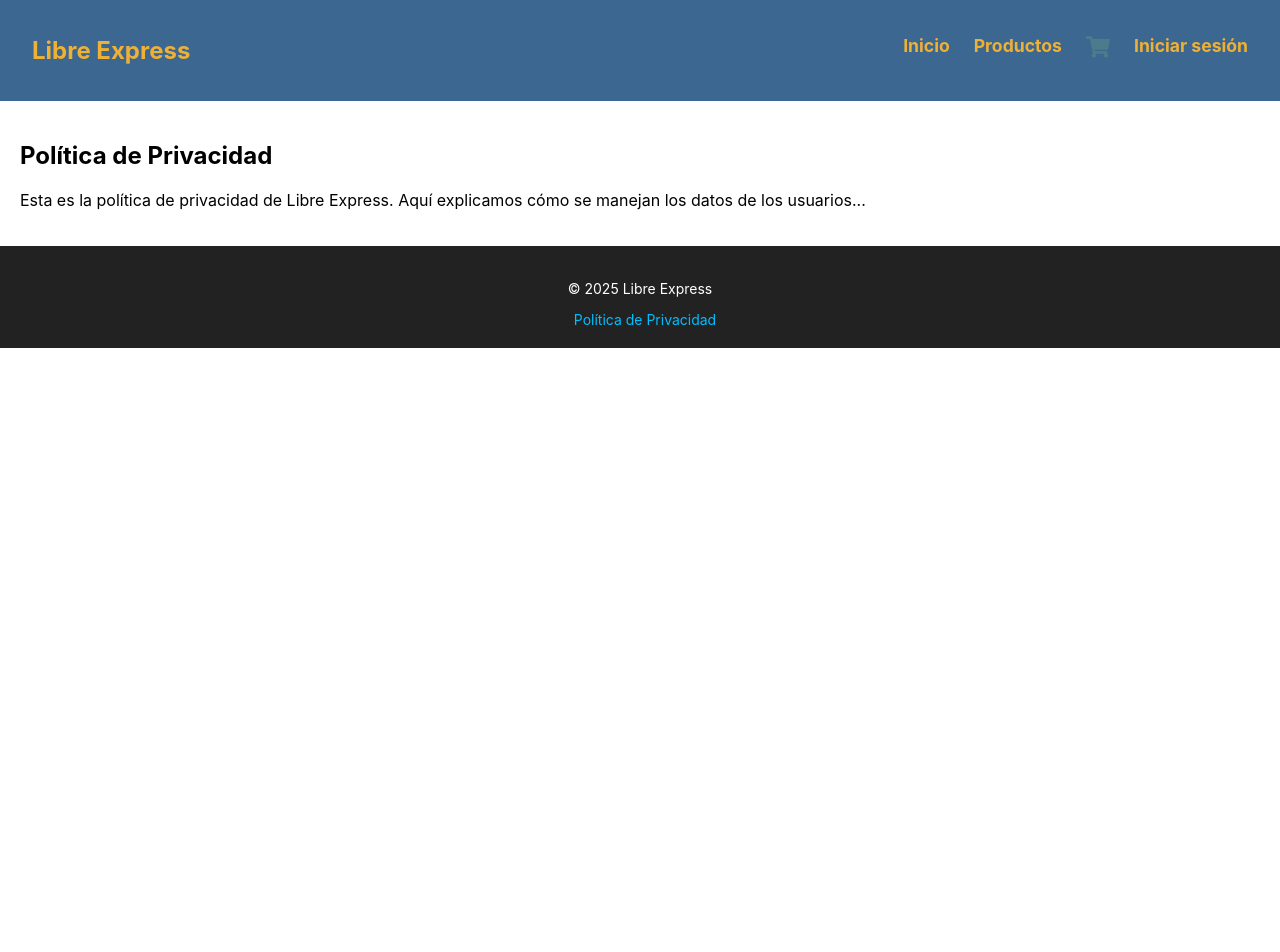
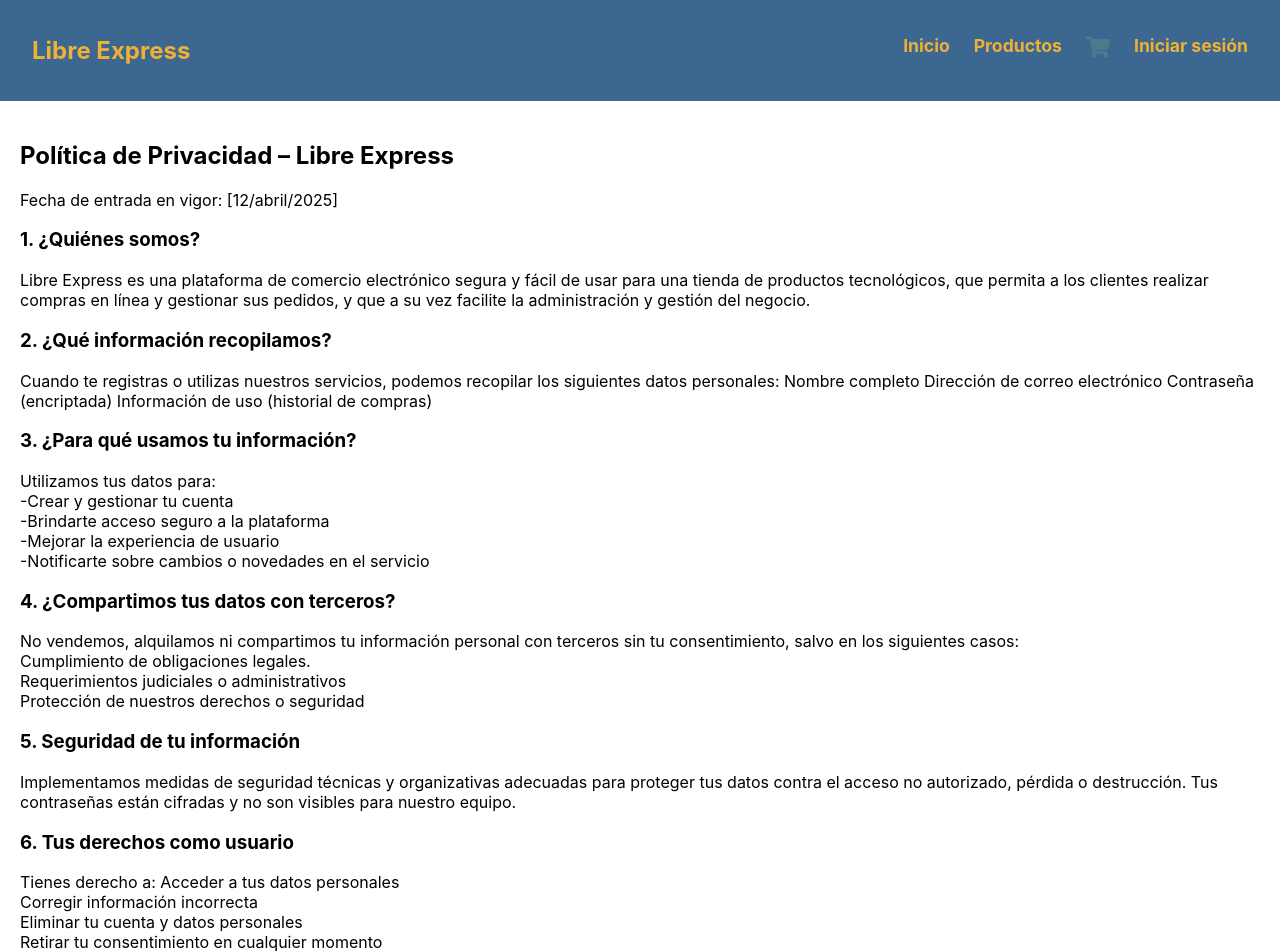
Before and after one commit to Jazi87r/LibreExpress, a React (Create React App) app in the folder frontend/: page /politica-de-privacidad in a window 1280 px wide. Shown: the top 952 px of the page. Before the commit the page ends 800 px from the top, so only its background shows below. Built offline with nearby package versions, Linux system fonts and the light colour scheme.

Commit message:
feat:the app privacy policies were drafted

```diff
--- a/frontend/src/components/PrivacyPolicy.js
+++ b/frontend/src/components/PrivacyPolicy.js
@@ -4,9 +4,56 @@
 const PrivacyPolicy = () => {
   return (
     <div style={{ padding: '20px' }}>
-      <h2>Política de Privacidad</h2>
-      <p>Esta es la política de privacidad de Libre Express. Aquí explicamos cómo se manejan los datos de los usuarios...</p>
-      {/* Puedes expandir este texto luego */}
+      <h2>Política de Privacidad – Libre Express</h2>
+      <p>Fecha de entrada en vigor: [12/abril/2025]
+
+      <h3>1. ¿Quiénes somos?</h3>
+Libre Express es una plataforma de comercio electrónico segura y fácil de usar para una tienda de productos tecnológicos, que permita a los clientes realizar compras en línea y gestionar sus pedidos, y que a su vez facilite la administración y gestión del negocio.
+
+<h3>2. ¿Qué información recopilamos?</h3>
+Cuando te registras o utilizas nuestros servicios, podemos recopilar los siguientes datos personales:
+
+Nombre completo
+Dirección de correo electrónico
+Contraseña (encriptada)
+Información de uso (historial de compras)
+
+<h3>3. ¿Para qué usamos tu información?</h3>
+Utilizamos tus datos para:<br></br>
+
+-Crear y gestionar tu cuenta<br></br>
+-Brindarte acceso seguro a la plataforma<br></br>
+-Mejorar la experiencia de usuario<br></br>
+-Notificarte sobre cambios o novedades en el servicio
+
+<h3>4. ¿Compartimos tus datos con terceros?</h3>
+No vendemos, alquilamos ni compartimos tu información personal con terceros sin tu consentimiento, salvo en los siguientes casos:<br></br>
+
+Cumplimiento de obligaciones legales.<br></br>
+Requerimientos judiciales o administrativos<br></br>
+Protección de nuestros derechos o seguridad<br></br>
+
+<h3>5. Seguridad de tu información</h3>
+Implementamos medidas de seguridad técnicas y organizativas adecuadas para proteger tus datos contra el acceso no autorizado, pérdida o destrucción. Tus contraseñas están cifradas y no son visibles para nuestro equipo.
+
+<h3>6. Tus derechos como usuario</h3>
+Tienes derecho a:
+
+Acceder a tus datos personales<br></br>
+Corregir información incorrecta<br></br>
+Eliminar tu cuenta y datos personales<br></br>
+Retirar tu consentimiento en cualquier momento<br></br>
+
+Para ejercer estos derechos, contáctanos al correo: [jaziel_garcia82221@elpoli.edu.co]
+
+<h3>7. Uso de cookies</h3>
+Podemos utilizar cookies para mejorar la experiencia de navegación. Puedes configurar tu navegador para rechazar cookies, aunque algunas funciones del sitio pueden verse afectadas.
+
+<h3>8. Cambios a esta Política</h3>
+Nos reservamos el derecho de modificar esta política de privacidad. Notificaremos cualquier cambio importante mediante la plataforma o por correo electrónico.
+
+<h3>9. Contacto</h3>
+Si tienes preguntas o inquietudes sobre esta política, puedes escribirnos a: [jaziel_garcia82221@elpoli.edu.co, derinson_valencia23201@elpoli.edu.co, carlos_diaz82161@elpoli.edu.co, neyder_correa82182@elpoli.edu.co]</p>
     </div>
   );
 };
```
